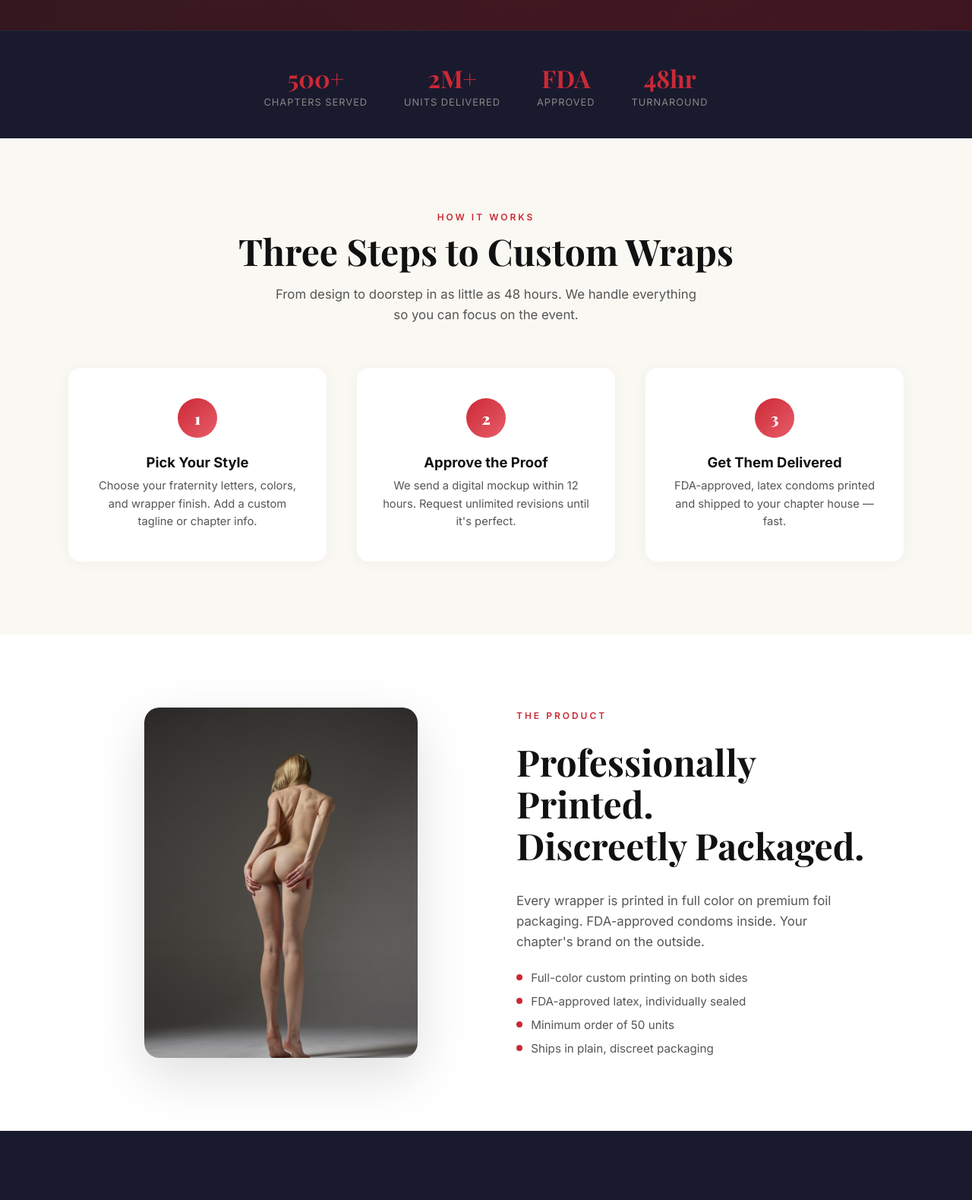
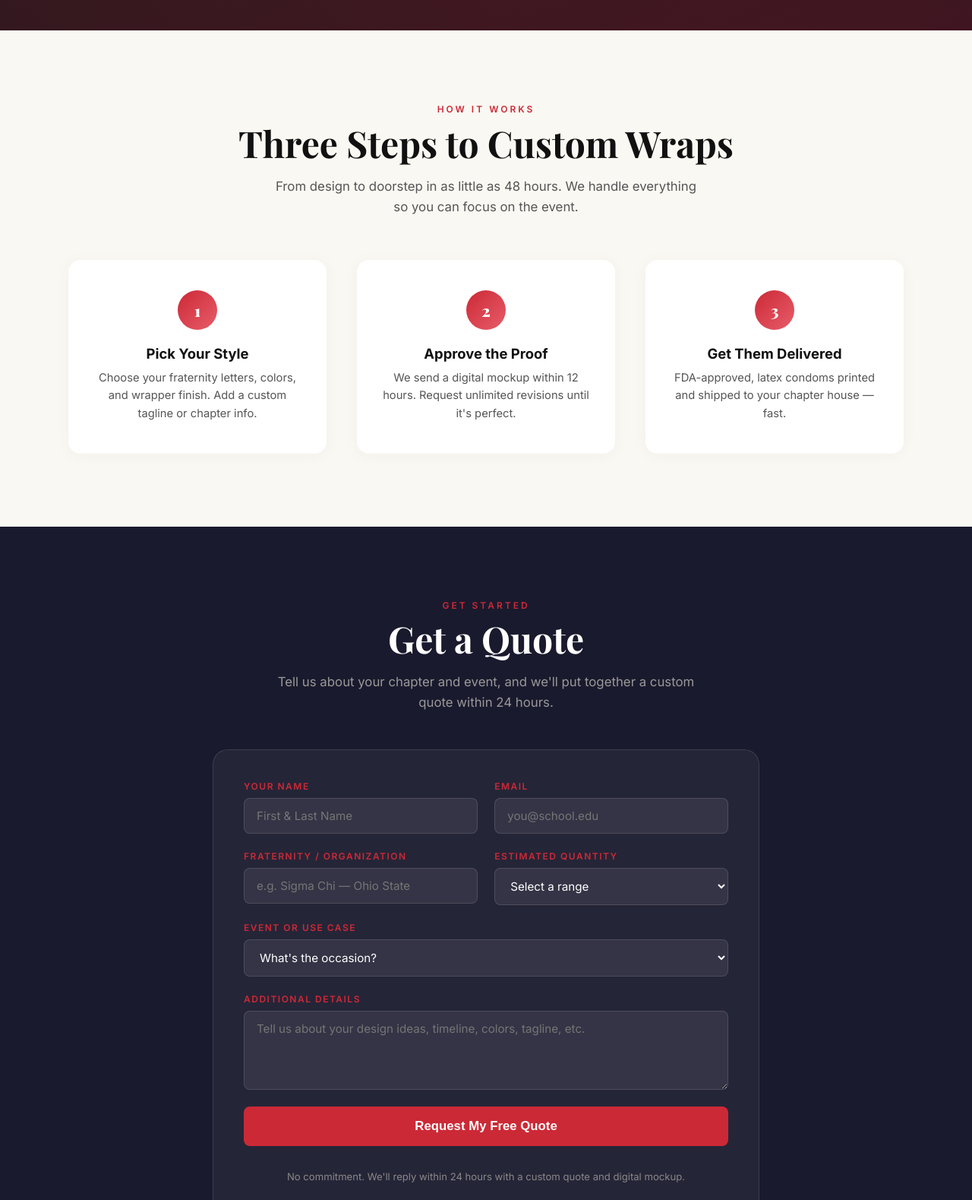
Before and after one commit to Asnowco/fratshopcondoms, a plain HTML site: page index.html in a window 1280 px wide. Shown: the part 760-2339 px from the top of the page at 76% size. Drawn offline with nearby package versions, Linux system fonts and the light colour scheme.

Commit message:
Update index.html

```diff
--- a/index.html
+++ b/index.html
@@ -82,14 +82,6 @@
   }
   .btn-outline:hover { border-color: var(--gold); color: var(--gold); }
 
-  /* ─── SOCIAL PROOF BAR ─── */
-  .proof-bar {
-    display: flex; justify-content: center; gap: 3rem; flex-wrap: wrap;
-    padding: 2.5rem 2rem; background: var(--navy); border-top: 1px solid rgba(255,255,255,.06);
-  }
-  .proof-stat { text-align: center; }
-  .proof-stat .num { font-family: 'Playfair Display', serif; font-size: 2rem; color: var(--gold); }
-  .proof-stat .label { font-size: .8rem; color: #888; margin-top: .2rem; text-transform: uppercase; letter-spacing: 1px; }
 
   /* ─── SECTION UTILITY ─── */
   section { padding: 6rem 4%; }
@@ -155,21 +147,6 @@
     text-align: center; font-size: .82rem; color: #888; margin-top: .6rem;
   }
 
-  /* ─── PRODUCT IMAGE ─── */
-  .product-section { background: #fff; }
-  .product-layout {
-    display: grid; grid-template-columns: 1fr 1fr; gap: 5rem;
-    max-width: 1000px; margin: 0 auto; align-items: center;
-  }
-  .product-image-wrapper { display: flex; justify-content: center; }
-  .product-img {
-    width: 100%; max-width: 360px; height: auto; border-radius: 20px;
-    box-shadow: 0 24px 70px rgba(0,0,0,.13); display: block;
-  }
-  .product-text { display: flex; flex-direction: column; gap: 1rem; }
-  .product-bullets { list-style: none; display: flex; flex-direction: column; gap: .75rem; margin-top: .5rem; }
-  .product-bullets li { display: flex; align-items: center; gap: .7rem; font-size: .95rem; color: var(--gray); }
-  .product-bullets li::before { content: ''; width: 8px; height: 8px; border-radius: 50%; background: var(--gold); flex-shrink: 0; }
 
   /* ─── GALLERY ─── */
   .gallery-section { background: #f5f0f0; }
@@ -240,13 +217,6 @@
     </div>
   </div>
 </section>
-<!-- SOCIAL PROOF -->
-<div class="proof-bar">
-  <div class="proof-stat"><div class="num">500+</div><div class="label">Chapters Served</div></div>
-  <div class="proof-stat"><div class="num">2M+</div><div class="label">Units Delivered</div></div>
-  <div class="proof-stat"><div class="num">FDA</div><div class="label">Approved</div></div>
-  <div class="proof-stat"><div class="num">48hr</div><div class="label">Turnaround</div></div>
-</div>
 
 <!-- HOW IT WORKS -->
 <section id="how">
@@ -274,26 +244,6 @@
   </div>
 </section>
 
-<!-- PRODUCT IMAGE -->
-<!-- To update this image: upload your photo to the /images/ folder in GitHub and rename it product.jpg -->
-<section class="product-section">
-  <div class="product-layout">
-    <div class="product-image-wrapper">
-      <img src="images/product.jpg" alt="Custom fraternity condom wrapper" class="product-img">
-    </div>
-    <div class="product-text">
-      <div class="section-label">The Product</div>
-      <h2 class="section-title">Professionally Printed.<br>Discreetly Packaged.</h2>
-      <p class="section-sub">Every wrapper is printed in full color on premium foil packaging. FDA-approved condoms inside. Your chapter's brand on the outside.</p>
-      <ul class="product-bullets">
-        <li>Full-color custom printing on both sides</li>
-        <li>FDA-approved latex, individually sealed</li>
-        <li>Minimum order of 50 units</li>
-        <li>Ships in plain, discreet packaging</li>
-      </ul>
-    </div>
-  </div>
-</section>
 
 <!-- GET A QUOTE -->
 <section id="quote" class="customizer-section">
@@ -501,14 +451,6 @@ document.querySelectorAll('a[href^="#"]').forEach(a => {
   }
   .btn-outline:hover { border-color: var(--gold); color: var(--gold); }
 
-  /* ─── SOCIAL PROOF BAR ─── */
-  .proof-bar {
-    display: flex; justify-content: center; gap: 3rem; flex-wrap: wrap;
-    padding: 2.5rem 2rem; background: var(--navy); border-top: 1px solid rgba(255,255,255,.06);
-  }
-  .proof-stat { text-align: center; }
-  .proof-stat .num { font-family: 'Playfair Display', serif; font-size: 2rem; color: var(--gold); }
-  .proof-stat .label { font-size: .8rem; color: #888; margin-top: .2rem; text-transform: uppercase; letter-spacing: 1px; }
 
   /* ─── SECTION UTILITY ─── */
   section { padding: 6rem 4%; }
@@ -613,7 +555,6 @@ document.querySelectorAll('a[href^="#"]').forEach(a => {
   @media (max-width: 768px) {
     nav ul { display: none; }
     .form-row { grid-template-columns: 1fr; }
-    .proof-bar { gap: 1.5rem; }
   }
 </style>
 </head>
@@ -643,13 +584,6 @@ document.querySelectorAll('a[href^="#"]').forEach(a => {
   </div>
 </section>
 
-<!-- SOCIAL PROOF -->
-<div class="proof-bar">
-  <div class="proof-stat"><div class="num">500+</div><div class="label">Chapters Served</div></div>
-  <div class="proof-stat"><div class="num">2M+</div><div class="label">Units Delivered</div></div>
-  <div class="proof-stat"><div class="num">FDA</div><div class="label">Approved</div></div>
-  <div class="proof-stat"><div class="num">48hr</div><div class="label">Turnaround</div></div>
-</div>
 
 <!-- HOW IT WORKS -->
 <section id="how">
```
